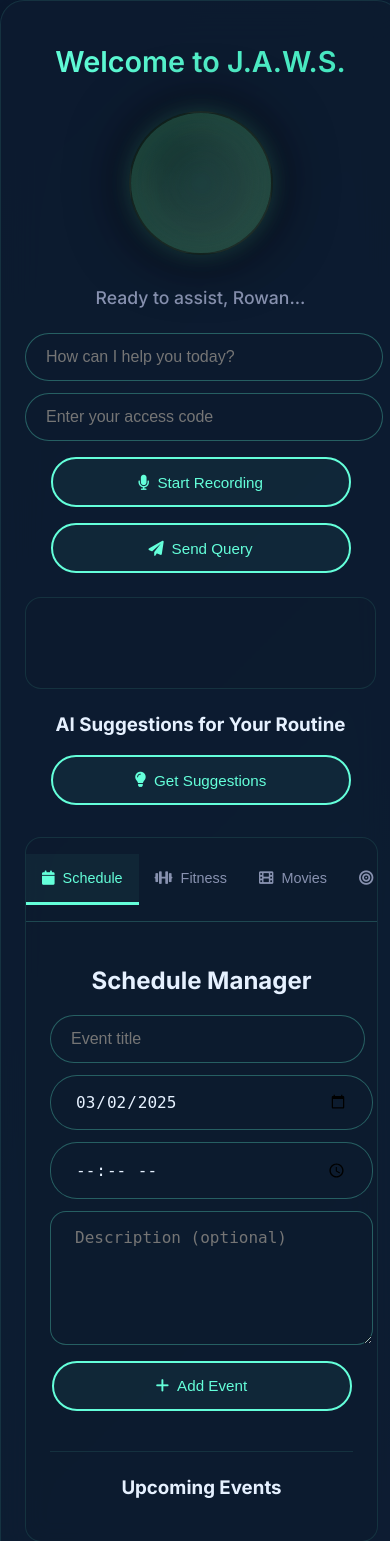
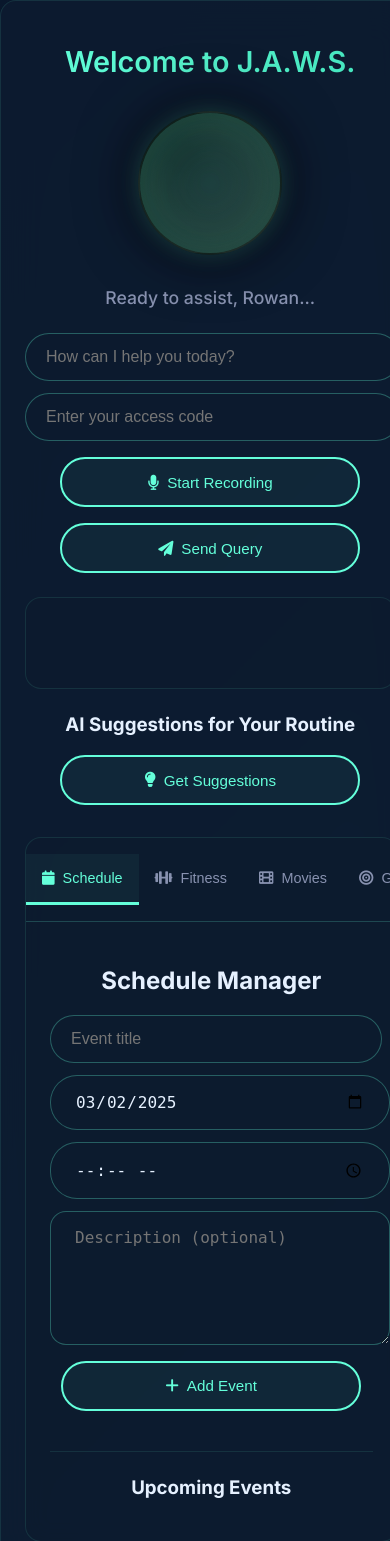
Before and after one commit to ress582/myjarvis, a Flask app: page / in a window 390 px wide; the page is wider, and only the part inside the window is pictured. Shown: the top 1541 px of that part. Run offline with Flask 3, Linux system fonts and the light colour scheme.

Commit message:
Update style.css

```diff
--- a/static/style.css
+++ b/static/style.css
@@ -23,14 +23,20 @@ body {
 .container {
     flex: 1;
     margin: 0 auto;
-    padding: 2rem;
-    width: 90%;
-    max-width: 800px;
+    padding: clamp(1rem, 5vw, 2rem);
+    width: 95%;
+    max-width: 1000px;
     background: rgba(13, 28, 47, 0.85);
-    border-radius: 24px;
+    border-radius: clamp(16px, 3vw, 24px);
     box-shadow: 0 8px 32px rgba(0, 0, 0, 0.3);
     backdrop-filter: blur(20px);
     border: 1px solid rgba(100, 255, 218, 0.1);
+    transition: transform 0.3s ease, box-shadow 0.3s ease;
+}
+
+.container:hover {
+    transform: translateY(-5px);
+    box-shadow: 0 12px 48px rgba(0, 0, 0, 0.4);
 }
 
 .welcome-text {
```
